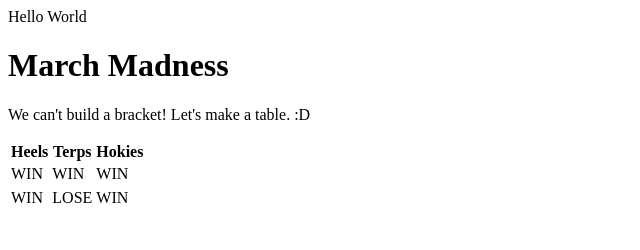
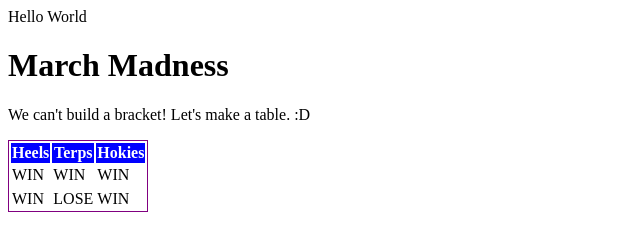
Before and after one commit to ren512/ren512.github.io, a plain HTML site: page index.html in a window 1280 px wide. Shown: the whole page, without its empty margins (0-640 px from the left). Drawn offline with Linux system fonts and the light colour scheme.

Commit message:
Update index.html

```diff
--- a/index.html
+++ b/index.html
@@ -2,7 +2,7 @@
 <html>
   <head>
       <title> Hello World! </title>
-      <L=link type="text/css" rel="stylesheet" href="main.css"/>
+      <Link type="text/css" rel="stylesheet" href="main.css"/>
   </head>
   <bady>
   <h1> March Madness</h1>
```
